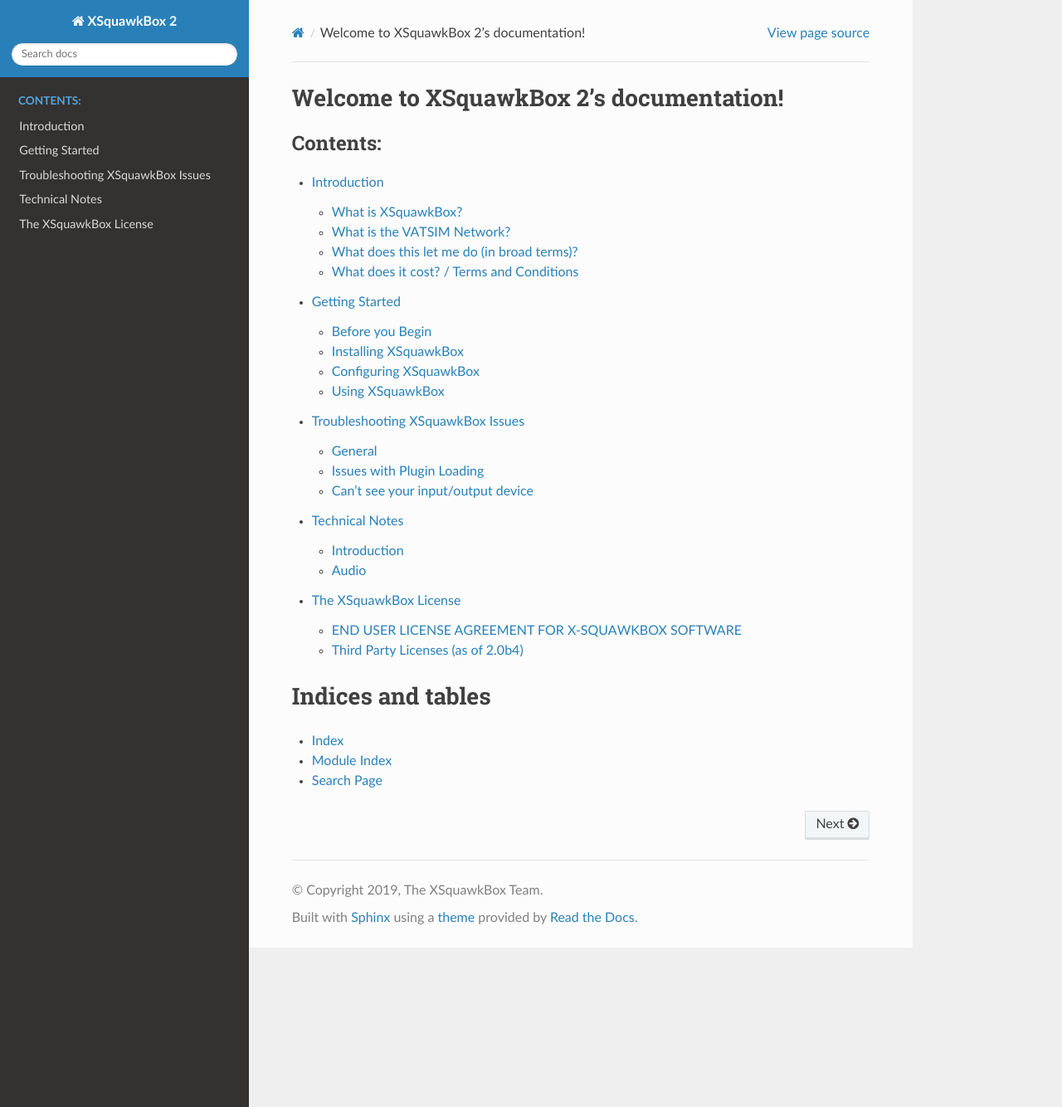
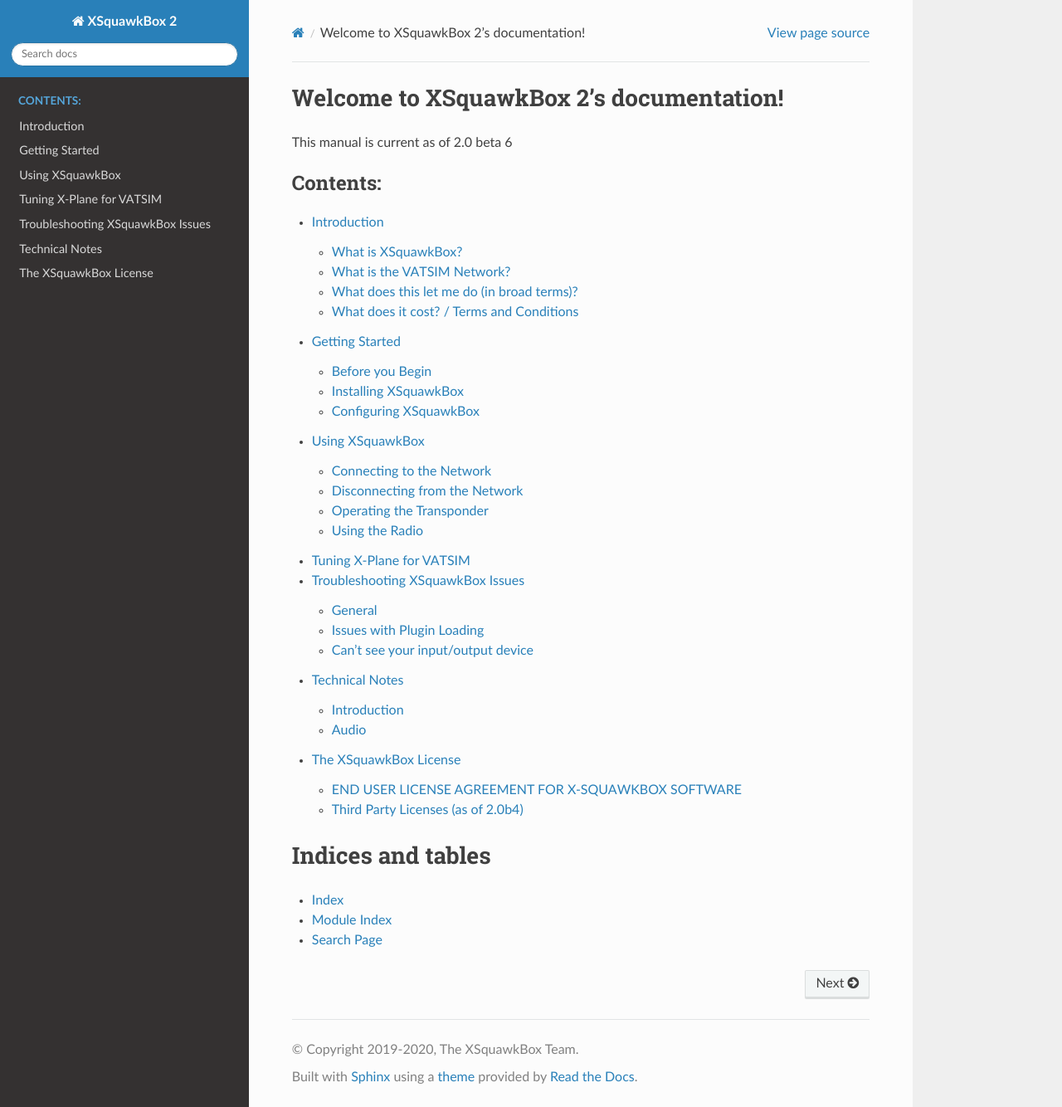
Before and after one commit to xsquawkbox/xsb2-manual, a Sphinx documentation site: the page built from source/index.rst, in a window 1280 px wide and 1334 px high. Shown: the whole window at 83% size. Built offline with Sphinx 7.4.7 and the Read the Docs theme 2.0.0, drawn with Linux system fonts in a browser that asks for light colours; some of the changed lines change nothing that is shown.

Commit message:
Update the XSB2 manual

```diff
--- a/source/conf.py
+++ b/source/conf.py
@@ -18,7 +18,7 @@
 # -- Project information -----------------------------------------------------
 
 project = 'XSquawkBox 2'
-copyright = '2019, The XSquawkBox Team'
+copyright = '2019-2020, The XSquawkBox Team'
 author = 'The XSquawkBox Team'
 master_doc = 'index'
 
--- a/source/getting-started.rst
+++ b/source/getting-started.rst
@@ -9,6 +9,26 @@
 
 Also, if you haven't already done so, you should read through the VATSIM
 terms & conditions, and register yourself an account.
+
+On System Support
+-----------------
+
+In this manual, we'll use two terms - "support" and "compatibility" - when
+talking about requirements and interoperability.
+
+Support reflects our ability to accomodate issues - if something is supported,
+we will try to fix it once we have enough information on how to address the
+issue.  If it's not supported, we're not saying that it can't work - we're just
+saying that if it doesn't work, we won't invest effort into making it work.
+
+Compatibility reflects if the components can or can't work together.  If we
+state something is compatible, we expect it to work.  If it's compatible and
+supported, we will actively endevour to correct any issues preventing it from
+working.  If we state that it is incompatible, then we expect that the
+components will not work together.
+
+Please do not report issues that relate to things that are clearly noted
+as being unsupported or incompatible.
 
 System Requirements
 -------------------
@@ -39,6 +59,11 @@
 .. _updating X-Plane 10: https://www.x-plane.com/kb/updating-x-plane/
 .. _updating X-Plane 11: https://www.x-plane.com/kb/updating-x-plane-11/
 
+Versions of X-Plane older than the versions stated above are incompatible.
+
+XSquawkBox 2.0 is unsupported with the upcoming Vulkan renderer.  (A future
+version of XSquawkBox will address this).
+
 A note about macOS 10.14 and newer
 ^^^^^^^^^^^^^^^^^^^^^^^^^^^^^^^^^^
 
@@ -50,12 +75,13 @@
 X-Plane 10's support tools are 32-bit only, we cannot recommend you try to run
 XSquawkBox on macOS 10.15 with X-Plane 10 either.
 
-For this reason, X-Plane 10 is not supported on macOS 10.14 or 10.15 - we have
-made no efforts to prevent it from working, but we will not act on bug reports
-for X-Plane 10 related issues on these versions of macOS.
+For this reason, XSquawkBox is unsupported with X-Plane 10 on macOS 10.14 or
+10.15 - we have made no efforts to prevent it from working, but we will not act
+on bug reports for X-Plane 10 related issues on these versions of macOS.
 
 On macOS 10.15 (or newer), X-Plane 11.41 (or newer) is **required** for
-microphone support to work at all.
+microphone support to work at all.  All versions of X-Plane prior to 11.41
+are incompatible when used on macOS 10.14 or 10.15.
 
 .. NOTE::
 
@@ -149,14 +175,12 @@
 
 .. admonition:: Further Information
 
-   XSquawkBox does not and will not support the concurrent injection of traffic
-   from multiple sources.
+   The injection of traffic from multiple source is not supported by XSquawkBox
+   and never will be.
 
    Such behaviour, if permitted, would create severe difficulties for
    controllers in sequencing and separating you as they would have to account
    for "phantom" aircraft they cannot see.
-
-   Do not contact the developers about this.
 
 Installing XSquawkBox
 =====================
@@ -285,74 +309,5 @@
 * Bind ``xsquawkbox/command/toggle_whos_online`` ("XSB: Toggle Who's Online" in
   X-Plane 11) to Keypad /
 
-
-Using XSquawkBox
-================
-
-Using the Radio
----------------
-
-Unlike XSquawkbox 1, which could only send and receive text on COM1, and could
-only transmit voice on COM1, XSquawkBox 2 makes full use of audio panel controls
-and fully supports sending and receiving on both radios, both in text and using
-voice.
-
-Transmissions (both voice and text) will be sent to the selected
-transmission radio.
-
-Voice will only be heard for radios with Receive enabled and the volume turned
-up.
-
-To accomodate this, you need to be familiar with the audio panel controls in
-your chosen aircraft model, in particular, the controls for audio volume,
-transmission source, and receive channel enable.
-
-.. NOTE::
-
-   Not all aircraft models expose all controls properly.  Please see the note
-   at the end of this section on how to control XSB if the controls aren't
-   available.
-
-General Aviation Aircraft
-^^^^^^^^^^^^^^^^^^^^^^^^^
-
-Audio controls will typically be found center of the instrument panel and will
-be divided into a dedicated audio control panel which selects the receive
-channels and transmission channel, and the radios or GPS units, which should
-have the volume control for that source.
-
-.. figure:: images/ConventionalGA-AudioPanel.jpg
-
-  X-Plane 11 audio controls in the Cessna 172 (Center of Main Instrument Panel)
-
-Airliners
-^^^^^^^^^
-
-Audio controls (for the captain / left-seat) will typically be on the pedestal
-immediately, or to the forward left of the captain's seat.  This is typically
-mirrored for the right set.
-
-.. NOTE::
-
-   XSquawkBox only supports control through the standard datarefs which allow
-   for a single position and audio system only.  If your aircraft model connects
-   the copilot controls to it's own set of datarefs, you will not be able to
-   control XSB's audio with those controls.
-
-The audio panel will typically control volume, output enable and transmission
-source selection all in one place.
-
-.. figure:: images/Airliner-AudioPanel.jpg
-
-  X-Plane 11 audio controls in the Boeing 747-400 (Center Pedestal)
-
-Aircraft without a working audio panel
-^^^^^^^^^^^^^^^^^^^^^^^^^^^^^^^^^^^^^^
-
-If your aircraft model doesn’t have a working transmission selector, you can use
-the ``.tx ?`` command to find out which radio is set to transmit, and use the
-``.tx COM1`` or ``.tx COM2`` commands to change the active radio to send.
-
-Similarly, if your aircraft model’s audio panel doesn’t have proper receive
-select controls you can use ``.rx COM1 on`` and ``.rx COM1 off`` (and similarly
-for COM2) to turn that audio source on and off.
+Setting up your Audio Devices
+-----------------------------
--- a/source/index.rst
+++ b/source/index.rst
@@ -6,12 +6,16 @@
 Welcome to XSquawkBox 2's documentation!
 ========================================
 
+This manual is current as of 2.0 beta 6
+
 .. toctree::
    :maxdepth: 2
    :caption: Contents:
 
    introduction
    getting-started
+   using-xsquawkbox
+   tuning-xplane
    troubleshooting
    technical-notes
    license
--- /dev/null
+++ b/source/tuning-xplane.rst
@@ -0,0 +1,64 @@
+Tuning X-Plane for VATSIM
+*************************
+
+Due to some key behaviours in X-Plane that differ to its competitors, it is
+necessary to ensure X-Plane is correctly adjusted to maintain a stable framerate
+above 20fps.  XSquawkBox recommends that you target 30-35fps to ensure that
+you do not experience significant slowdowns that result in the simulator's "time
+dilation" effect from being applied.  "Time dilation" causes significant issues
+for traffic separation and sequencing and is not permitted on the network.
+
+Laminar Software maintains documentation on how to set the rendering options
+correctly for
+`X-Plane 10 <https://www.x-plane.com/kb/setting-the-rendering-options-for-best-performance/>`_
+and for
+`X-Plane 11 <https://www.x-plane.com/manuals/desktop/#settingtherenderingoptionsforbestperformance>`_.
+
+In addition to Laminar's notes, we offer the following guidance:
+
+* Read Laminar's guides and follow the steps, looking at frame times and
+  adjusting settings as your first port of call before resorting to a graphics
+  detail autoadjusting tool - getting the settings right first will generally
+  help immensely, and let the detail autoadjusting tool deal with the
+  unexpected.
+
+* X-Plane 11 was released in 2016 and targetted hardware contemporary for the
+  time.  If you only have an older system, do consider using X-Plane 10 instead.
+
+  - In the XSB team's experience, older (DDR3 memory equipped) systems have
+    significant difficulties running X-Plane 11 with higher CPU-dependent
+    settings - even an i7-4770, once a top of the line i7 CPU, struggles in
+    X-Plane 11 with the world object setting set to medium, but can handle
+    X-Plane 10 easily.
+
+* X-Plane 11 can produce highly variant frame-rates based on the scene contents
+  - a properly tuned top-end system can produce 35-40fps on approach, and over
+  90fps in flight.    This variance can be easily demonstrated by
+  switching to an external camera, moving the camera clear of the aircraft, and
+  then pitching the view up and down through 180 degrees, watching the framerate
+  as you do it.  Tuning must be performed in areas with high complexity scenery
+  areas, with the camera pointed at the terrain for best results.
+
+* Scenery, Plugins and Add-on Aircraft can all dramatically change the minimum
+  system requirements.
+
+  - In particular, whilst alpilotx's HD and UHD terrain meshes look great,
+    they seriously increase the CPU burden for the same rendering settings due
+    to their autogen density.
+
+  - XSB, and any other plugins that use xplanemp, require additional texture
+    memory on top of what the simualtor uses by default to load aircraft
+    textures on the fly - high traffic situations may result in significant
+    increases in required texture memory.  Being conservative with the texture
+    memory slider if you know you're going to enter a high traffic event is
+    well advised.  If your settings result in X-Plane needing more texture
+    memory than your system has available, it will result in a severe
+    degradation of your frame-rate.
+
+* Do not set texture quality to the Uncompressed option (the very highest
+  setting) - there's absolutely no cause for it.  If you're finding an add-on's
+  textures look poor with compressed textures enabled, you should report the
+  issue to the add-on developer - such issues only tend to occur with assets
+  that do not ship with precompressed textures as the real-time compressor
+  is not as good as the offline tools.  The same applies to CSLs that look poor
+  with compressed textures enabled - report such issues to the CSL author.
--- /dev/null
+++ b/source/using-xsquawkbox.rst
@@ -0,0 +1,308 @@
+Using XSquawkBox
+****************
+
+Connecting to the Network
+=========================
+To connect to the network, access the "Plugins" menu at the top of the screen,
+select "XSquawkBox" and then pick "Connect...".  A dialog box will come up
+asking for the following fields:
+
+Callsign
+    The callsign you will be known as on the network for this session. It
+    must include only letters, numbers, hypens or underscores.
+
+    Examples: ``N1943``, ``DAL2024``, ``VH-RDO``
+
+Real Name
+    Your full name (or otherwise as permitted by VATSIM Policy).
+
+    Examples: John Q. Smith
+
+Server
+    The VATSIM Server name (e.g: ``AUSTRALIA``, ``USA-W``, etc), IP address
+    or fully-qualified domain name of your server.
+
+    You generally want to pick a server from the dropdown list that is closest
+    to you geographically.
+
+    .. NOTE::
+
+       Do not attempt to connect to ``AFVDATA`` - it's not a real server.
+
+       If you want to connect to ``localhost`` or other single element domain
+       name, you **MUST** use the IP address instead - single-element names
+       are interpreted as server list entries.
+
+Port
+    The port for the server you will connect to.  This should be set to ``6809``
+    when on the VATSIM network.
+
+ID
+    Your pilot's ID, also known as your Certificate ID.  It's a number you
+    receive when you sign up to VATSIM.
+
+    Example: ``1810123``
+
+Password
+    The password for your VATSIM account - given to you when you sign up for
+    VATSIM.  This is case-sensitive so make sure you enter your password exactly
+    as issued.  It will appear as stars so that other people cannot read it.
+
+    .. CAUTION::
+
+       The text/traffic server does not handle your password in a case-sensitive
+       manner, but the voice servers do.  If you get the case in your password
+       incorrect, you will be able to connect, but voice will fail.
+
+Aircraft Model
+    The ICAO equipment code of your aircraft.
+
+    If you do not know the correct 4 letter equipment code, you can type a few
+    letters from the name or ICAO code of this airplane, then click on the
+    correct item in the menu to set it; XSquawkBox will search its database of
+    thousands of aircraft and show you named matches.
+
+    .. NOTE::
+
+       It is important that you select an item from the popup, even if it's the
+       only match, otherwise the change will not take effect!
+
+Airline
+    (optional) The 3 letter ICAO airline code that you want your aircraft to
+    appear as to others.
+
+    If you don’t know the correct code, you may pick an airline by typing part
+    of its name, and clicking on the correct airline from the menu. Or you may
+    leave this blank.
+
+Livery
+    (optional) For some aircraft, multiple paint schemes are defined.  This
+    optional setting will let you nominate a specific sub-livery that your
+    aircraft should appear as to others.
+
+.. NOTE::
+
+   The aircraft, airline and livery you pick in XSquawkBox are used to tell
+   other pilots on the network what your plane looks like. You do not have to
+   pick values that match your plane in X-Plane. For example, if you are flying
+   a SWA 737 400 in X-Plane you could pick a UAL 737 800 when you connect.
+
+   That said, you should not list yourself as a very different planes.  For
+   example, should you fly an FA-18 but list yourself as aircraft model code
+   ``C172``, then other users will see a Cessna 172 flying at 350 knots, which
+   will look very strange.
+
+
+Once you've filled in the necessary fields, click the connect button; you will
+see the prompt "Connecting..." at the top of your screen. If the login is
+successful, you will then see the welcome message for the VATSIM network. If you
+cannot login, you will receive an error message. If the server cannot be
+reached at all, you will simply see "You have been disconnected."
+
+Disconnecting from the Network
+==============================
+
+To disconnect from the network, access the "Plugins" menu at the top of the
+screen, select "XSquawkBox" and then pick "Disconnect". After a second or two,
+the message "Disconnected" will appear on the screen.
+
+You may also be disconnected inadvertently due to internet problems, if a
+supervisor removes you from the network, or if XSquawkBox detects a problem with
+your simulator configuration.
+
+Operating the Transponder
+=========================
+
+A transponder is a radio transmitter and receiver on your airplane that helps
+air traffic controllers identify you on their radar screens. The transponder
+transmits a four-digit code (often called a "squawk code") that identifies
+your aircraft.
+
+The X-Plane transponder on your airplane's panel controls your squawk code as
+seen by air traffic control on the network. If you do not have a transponder on
+your plane's panel, you will not be able to change your transponder settings
+and may not be allowed on the network.
+
+.. TIP::
+
+   You can add a transponder to your aircraft's panel using Plane-Maker.  You
+   should refer to the Plane-Maker documentation for further information.
+
+Use the keyboard or mouse to change transponder codes as assigned by ATC. Do not
+ever let the transponder read ``7500``, ``7600``, or ``7700``; as in real life
+this will trigger alerts for ATC.
+
+Use the transponder controls in your aircraft to toggle between standby and
+Mode C (Typically labelled ``ALT``, although in TCAS equipped aircraft with a
+combined mode knob, the ``TA`` and ``TA/RA`` settings will also work).
+
+To put send an ident signal ("Squawk Ident"), click the 'ident' button on your
+transponder on the x-plane panel with the mouse.  You should only do this as
+explicitly directed by ATC.
+
+Using the Radio
+===============
+
+.. CAUTION::
+
+   Even if you are familiar with XSquawkBox 1.x - please make sure to read this
+   section as some very important details have changed and there are some very
+   important work-arounds for legacy VATSIM bugs.
+
+Unlike XSquawkbox 1, which could only send and receive text on COM1, and could
+only transmit voice on COM1, XSquawkBox 2 makes full use of audio panel controls
+and fully supports sending and receiving on both radios, both in text and using
+voice.
+
+Transmissions (both voice and text) will be sent to the selected
+transmission radio.
+
+XSquawkBox 2 supports 8.33Khz tuning other both voice and text, although the
+VATSIM network currently does not.  You should only use 25Khz radio frequencies.
+
+.. NOTE::
+
+   There is a long standing bug in many ATC and Pilot clients that has resulted
+   in x.x25MHz and x.x75MHz  frequencies being reported in WhosOnline
+   incorrectly as being x.x20MHz and x.x70MHz respectively (e.g: 119.725MHz will
+   show up incorrectly as 119.720MHz).
+
+   When you encounter these stations, you must tune the correct frequency
+   not the frequency that appears in the list (ie: ending in 5, not with 0), to
+   hear and interact with them.
+
+   Unfortunately, we cannot work around this internally in XSquawkBox as the
+   text radio system and voice systems handle these cases differently, and any
+   such workaround will prevent 8.33Khz channels from being reported properly in
+   the future.
+
+Using Text
+----------
+
+When you receive a text message on a tuned radio, it'll appear in the text
+window.  If the text window is hidden, it'll automatically unhide for a few
+seconds so you can read the message, before hiding again.
+
+You can toggle visibilty of the text window using the key or button bound to
+``xsquawkbox/command/toggle_text_window``.  (Recommended key "Keypad -")
+
+To transmit on text, make sure you have the correct transmission radio selected
+on your radio panel, and press the key bound to
+``xsquawkbox/command/start_text_entry`` (recommended key "Enter")
+
+This will bring up the text radio view (if hidden) and enable keyboard input.
+
+You can type your message (or command starting with ``.``) and press enter to
+send it.
+
+If you wish to transmit to a specific callsign, you can use the command:
+``.msg <callsign> <message...>``
+
+If you want to respond to a private or direct message, you can use the key bound
+to ``xsquawkbox/command/reply_next`` (recommended key "Keypad *") to cycle
+through people who have recently sent to you.
+
+For details about other commands that can be entered through the text input,
+please see the section about commands below.
+
+Using Voice
+-----------
+
+XSquawkBox simulates a 2 radio stack with a monaural mixer.  It responds to
+the X-Plane 10/11 controls for radio volume, audio transmission select and
+receive enable and these must be set approriately for the radios to work as
+desired.  See the section on Audio Panel Controls for some examples as to how
+these are configured.
+
+As real world radios are half-duplex, the XSquawkBox voice radios similarly are
+so - if you are transmitting, you will not hear any radio coming in on that
+unit.  You will still hear audio received by your secondary radio (if enabled).
+
+To transmit, make sure the transmission selector on your audio panel is set
+to the radio you want to talk on, and press the button or key bound to
+``xsquawkbox/voice/ptt``, and speak clearly into your microphone only releasing
+the button or key after you have finished speaking.
+
+Audio Panel Controls
+--------------------
+
+In order to make use of your radios, you need to be familiar with the audio
+panel controls in your chosen aircraft model, in particular, the controls for
+audio volume, transmission source, and receive channel enable.
+
+.. NOTE::
+
+   Not all aircraft models expose all controls properly.  Please see the note
+   at the end of this section on how to control XSB if the controls aren't
+   available.
+
+General Aviation Aircraft
+^^^^^^^^^^^^^^^^^^^^^^^^^
+
+Audio controls will typically be found center of the instrument panel and will
+be divided into a dedicated audio control panel which selects the receive
+channels and transmission channel, and the radios or GPS units, which should
+have the volume control for that source.
+
+.. figure:: images/ConventionalGA-AudioPanel.jpg
+
+  X-Plane 11 audio controls in the Cessna 172 (Center of Main Instrument Panel)
+
+Airliners
+^^^^^^^^^
+
+Audio controls (for the captain / left-seat) will typically be on the pedestal
+immediately, or to the forward left of the captain's seat.  This is typically
+mirrored for the right set.
+
+.. NOTE::
+
+   XSquawkBox only supports control through the standard datarefs which allow
+   for a single position and audio system only.  If your aircraft model connects
+   the copilot controls to it's own set of datarefs, you will not be able to
+   control XSB's audio with those controls.
+
+The audio panel will typically control volume, output enable and transmission
+source selection all in one place.
+
+.. figure:: images/Airliner-AudioPanel.jpg
+
+  X-Plane 11 audio controls in the Boeing 747-400 (Center Pedestal)
+
+In the 747-400 example above, individual radio receivers are enabled by clicking
+on the center of the volume stem, causing an indicator above them to illuminate.
+
+Aircraft without a working audio panel
+^^^^^^^^^^^^^^^^^^^^^^^^^^^^^^^^^^^^^^
+
+If your aircraft model doesn’t have a working transmission selector, you can use
+the ``.tx ?`` command to find out which radio is set to transmit, and use the
+``.tx COM1`` or ``.tx COM2`` commands to change the active radio to send.
+
+Similarly, if your aircraft model’s audio panel doesn’t have proper receive
+select controls you can use ``.rx COM1 on`` and ``.rx COM1 off`` (and similarly
+for COM2) to turn that audio source on and off.
+
+Filing a Flight Plan
+--------------------
+
+You can file a flight plan from XSquawkBox.
+
+Access the "Plugins" menu at the top of the screen, select "XSquawkBox" and then
+pick the "Send Flightplan..." menu item.
+
+A flight plan dialog box will appear. From this dialog box you can enter your
+flight plan and then press Send to send it to the network.
+
+If ATC has edited your flight plan, sending a new one may have no effect. If you
+resend a flight plan and the controller does not receive it, notify the
+controller that he or she must refile the flight plan for you.
+
+.. TIP::
+
+   Even if you have already filed a flight plan online via the VATSIM web page,
+   or even if you are flying VFR and do not intend to request ATC services,
+   you may still want to fill out the flight plan dialog box with a departure
+   and destination airport as XSquawkBox will use this information to correctly
+   set up weather from your departure and destination airports, rather than
+   airports you overfly nearby your departure and destination.
```
